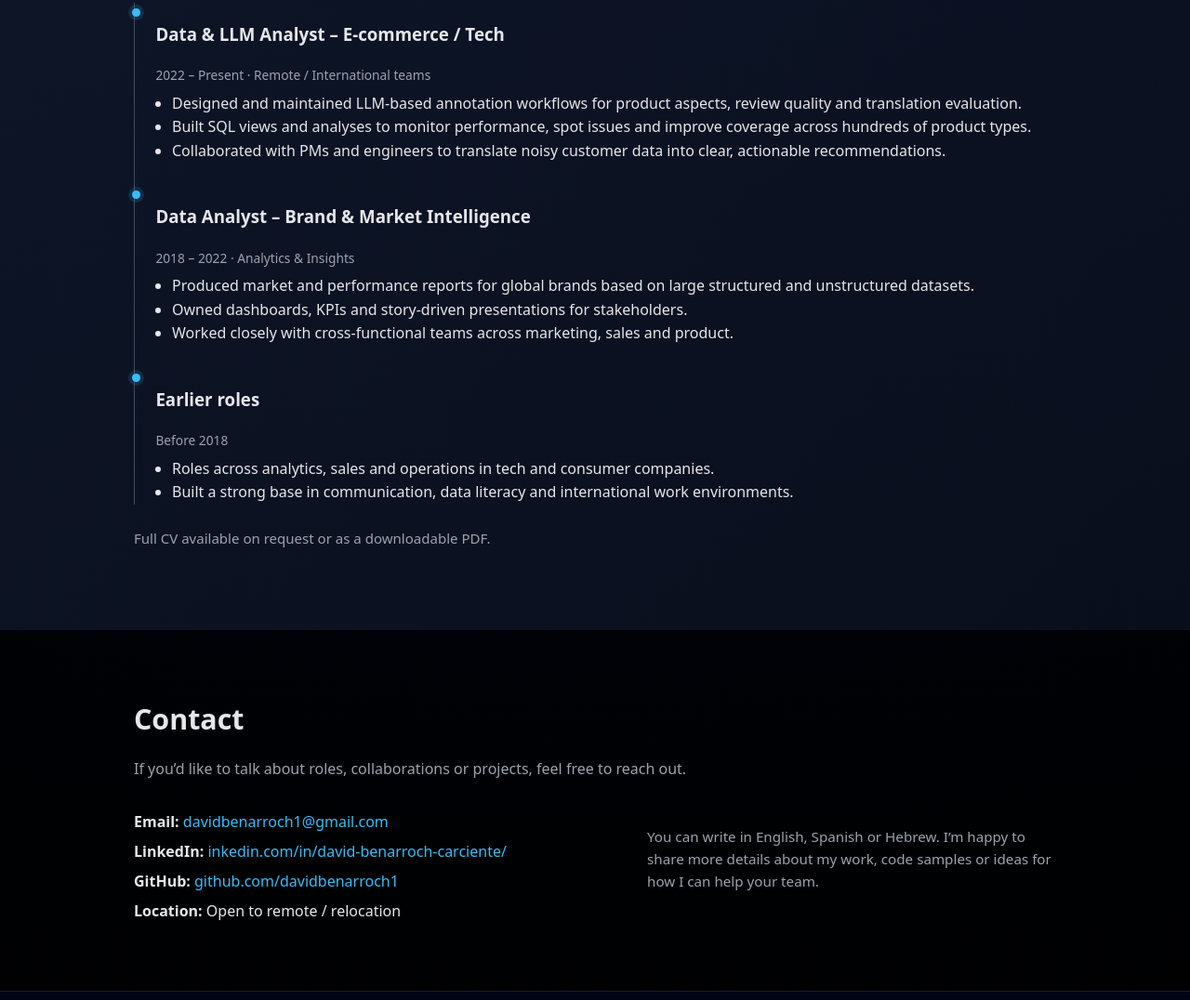
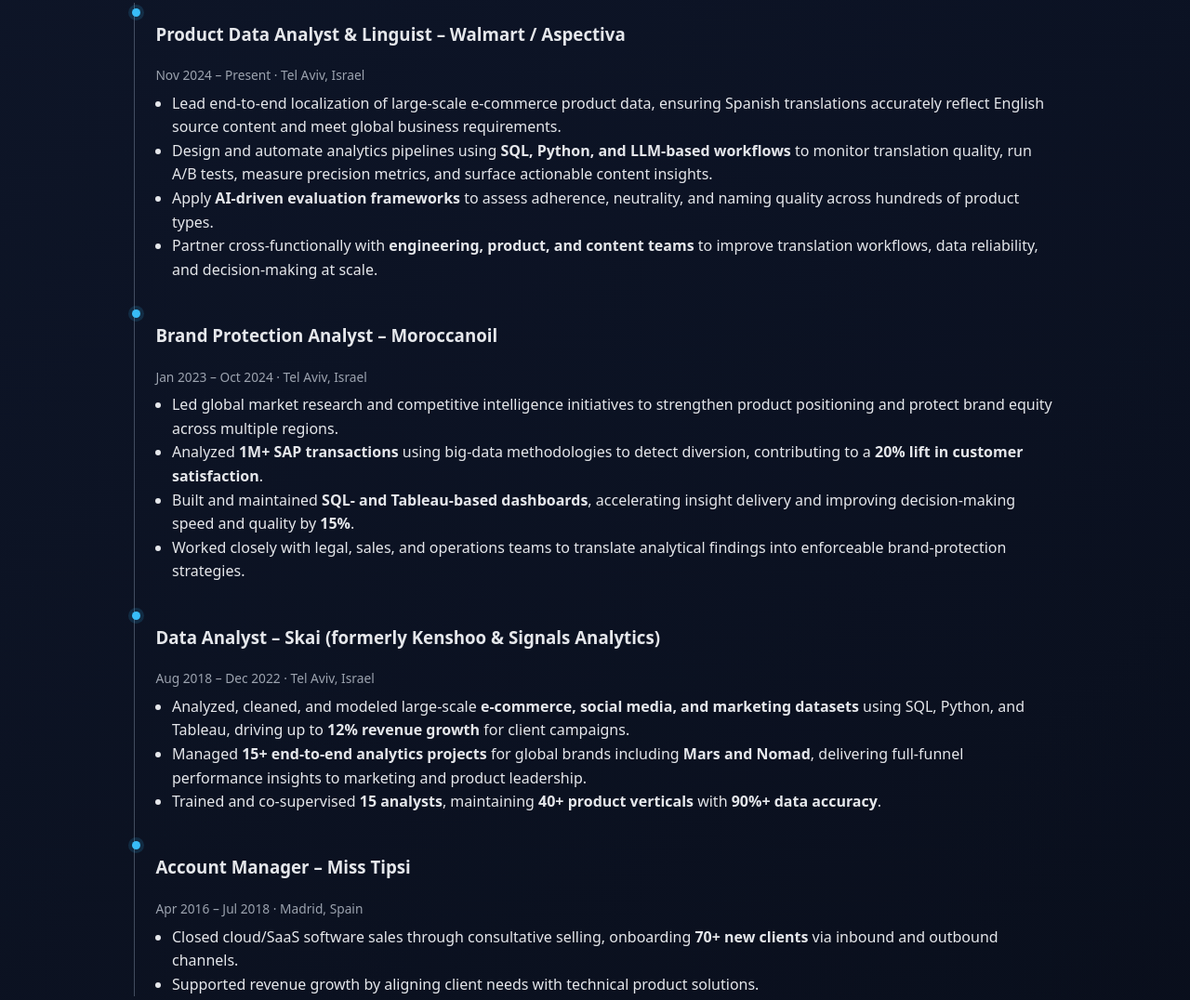
Before and after one commit to davidbenarroch1/davidbenarroch1.github.io, a plain HTML site: page index.html in a window 1280 px wide. Shown: the part 2466-3542 px from the top of the page at 93% size. Drawn offline with Linux system fonts and the light colour scheme.

Commit message:
Update experience index.html

```diff
--- a/index.html
+++ b/index.html
@@ -161,53 +161,93 @@
       </div>
     </section>
 
-    <!-- EXPERIENCE -->
    <section id="experience" class="section section-alt">
    <div class="container">
     <h2>Experience</h2>
+
     <div class="timeline">
+      <!-- WALMART / ASPECTIVA -->
       <div class="timeline-item">
-            <h3>Data & LLM Analyst – E-commerce / Tech</h3>
-            <p class="timeline-meta">2022 – Present · Remote / International teams</p>
+        <h3>Product Data Analyst & Linguist – Walmart / Aspectiva</h3>
+        <p class="timeline-meta">Nov 2024 – Present · Tel Aviv, Israel</p>
         <ul>
           <li>
-                Designed and maintained LLM-based annotation workflows for product aspects, review
-                quality and translation evaluation.
+            Lead end-to-end localization of large-scale e-commerce product data, ensuring Spanish translations
+            accurately reflect English source content and meet global business requirements.
           </li>
           <li>
-                Built SQL views and analyses to monitor performance, spot issues and improve
-                coverage across hundreds of product types.
+            Design and automate analytics pipelines using <strong>SQL, Python, and LLM-based workflows</strong>
+            to monitor translation quality, run A/B tests, measure precision metrics, and surface actionable
+            content insights.
           </li>
           <li>
-                Collaborated with PMs and engineers to translate noisy customer data into clear,
-                actionable recommendations.
+            Apply <strong>AI-driven evaluation frameworks</strong> to assess adherence, neutrality, and naming
+            quality across hundreds of product types.
+          </li>
+          <li>
+            Partner cross-functionally with <strong>engineering, product, and content teams</strong> to improve
+            translation workflows, data reliability, and decision-making at scale.
           </li>
         </ul>
       </div>
 
+      <!-- MOROCCANOIL -->
       <div class="timeline-item">
-            <h3>Data Analyst – Brand & Market Intelligence</h3>
-            <p class="timeline-meta">2018 – 2022 · Analytics & Insights</p>
+        <h3>Brand Protection Analyst – Moroccanoil</h3>
+        <p class="timeline-meta">Jan 2023 – Oct 2024 · Tel Aviv, Israel</p>
         <ul>
           <li>
-                Produced market and performance reports for global brands based on large structured
-                and unstructured datasets.
+            Led global market research and competitive intelligence initiatives to strengthen product
+            positioning and protect brand equity across multiple regions.
           </li>
-              <li>Owned dashboards, KPIs and story-driven presentations for stakeholders.</li>
           <li>
-                Worked closely with cross-functional teams across marketing, sales and product.
+            Analyzed <strong>1M+ SAP transactions</strong> using big-data methodologies to detect diversion,
+            contributing to a <strong>20% lift in customer satisfaction</strong>.
+          </li>
+          <li>
+            Built and maintained <strong>SQL- and Tableau-based dashboards</strong>, accelerating insight
+            delivery and improving decision-making speed and quality by <strong>15%</strong>.
+          </li>
+          <li>
+            Worked closely with legal, sales, and operations teams to translate analytical findings into
+            enforceable brand-protection strategies.
           </li>
         </ul>
       </div>
 
+      <!-- SKAI -->
       <div class="timeline-item">
-            <h3>Earlier roles</h3>
-            <p class="timeline-meta">Before 2018</p>
+        <h3>Data Analyst – Skai (formerly Kenshoo & Signals Analytics)</h3>
+        <p class="timeline-meta">Aug 2018 – Dec 2022 · Tel Aviv, Israel</p>
         <ul>
-              <li>Roles across analytics, sales and operations in tech and consumer companies.</li>
           <li>
-                Built a strong base in communication, data literacy and international work
-                environments.
+            Analyzed, cleaned, and modeled large-scale <strong>e-commerce, social media, and marketing
+            datasets</strong> using SQL, Python, and Tableau, driving up to <strong>12% revenue growth</strong>
+            for client campaigns.
+          </li>
+          <li>
+            Managed <strong>15+ end-to-end analytics projects</strong> for global brands including
+            <strong>Mars and Nomad</strong>, delivering full-funnel performance insights to marketing and
+            product leadership.
+          </li>
+          <li>
+            Trained and co-supervised <strong>15 analysts</strong>, maintaining
+            <strong>40+ product verticals</strong> with <strong>90%+ data accuracy</strong>.
+          </li>
+        </ul>
+      </div>
+
+      <!-- MISS TIPSI -->
+      <div class="timeline-item">
+        <h3>Account Manager – Miss Tipsi</h3>
+        <p class="timeline-meta">Apr 2016 – Jul 2018 · Madrid, Spain</p>
+        <ul>
+          <li>
+            Closed cloud/SaaS software sales through consultative selling, onboarding
+            <strong>70+ new clients</strong> via inbound and outbound channels.
+          </li>
+          <li>
+            Supported revenue growth by aligning client needs with technical product solutions.
           </li>
         </ul>
       </div>
@@ -218,6 +258,7 @@
     </p>
   </div>
 </section>
+
 
     <!-- CONTACT -->
     <section id="contact" class="section">
```
Lines whose indentation alone changed are shown as unchanged.
